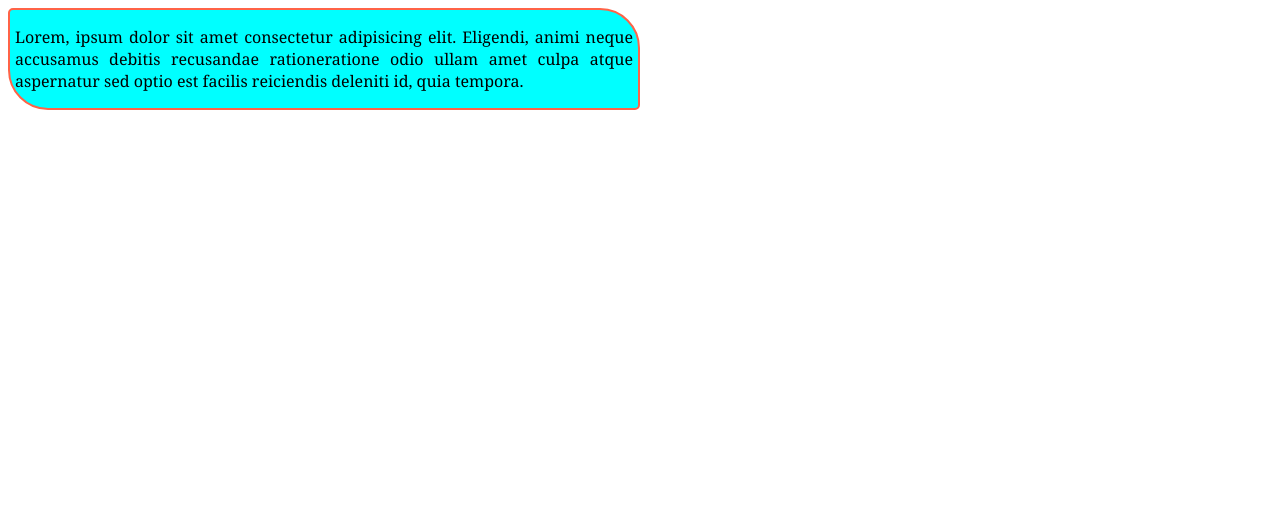
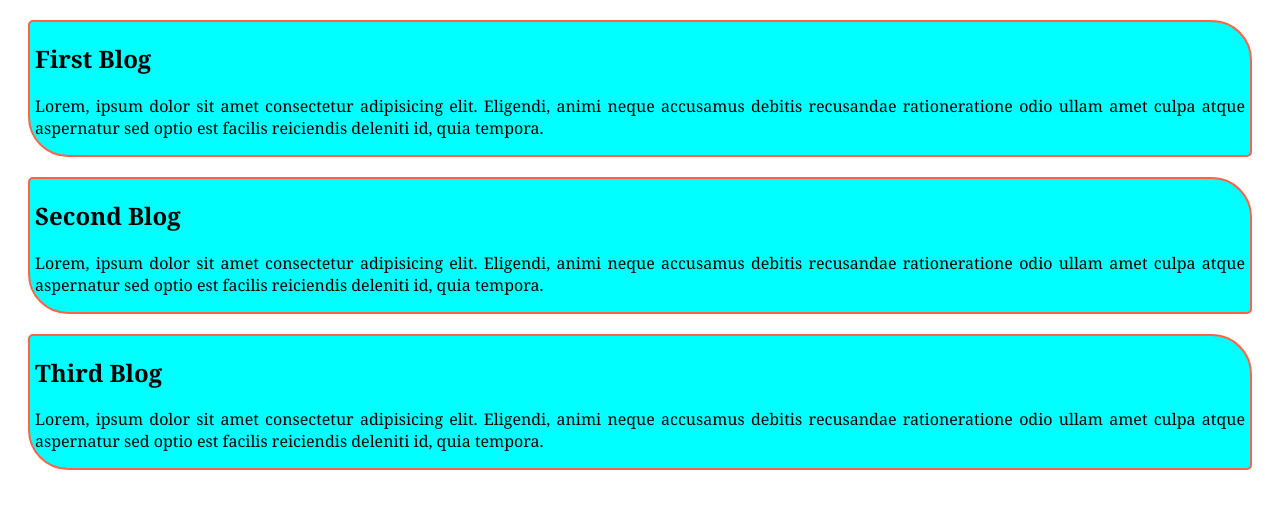
Before and after one commit to Eng-Shifat/my-simple-repo, a plain HTML site: page index.html in a window 1280 px wide. Drawn offline with Linux system fonts and the light colour scheme.

Commit message:
blogs added

```diff
--- a/Style/unta.css
+++ b/Style/unta.css
@@ -6,4 +6,5 @@ div{
     margin-right: 50%;
     border-radius: 5px 40px;
     padding: 0px 5px;
+    margin: 20px;
 }
--- a/index.html
+++ b/index.html
@@ -8,6 +8,15 @@
 </head>
 <body>
     <div>
+        <h2>First Blog</h2>
+        <p>Lorem, ipsum dolor sit amet consectetur adipisicing elit. Eligendi, animi neque accusamus debitis recusandae <span>ratione</span>ratione odio ullam amet culpa atque aspernatur sed optio est facilis reiciendis deleniti id, quia tempora.</p>
+    </div>
+    <div>
+        <h2>Second Blog</h2>
+        <p>Lorem, ipsum dolor sit amet consectetur adipisicing elit. Eligendi, animi neque accusamus debitis recusandae <span>ratione</span>ratione odio ullam amet culpa atque aspernatur sed optio est facilis reiciendis deleniti id, quia tempora.</p>
+    </div>
+    <div>
+        <h2>Third Blog</h2>
         <p>Lorem, ipsum dolor sit amet consectetur adipisicing elit. Eligendi, animi neque accusamus debitis recusandae <span>ratione</span>ratione odio ullam amet culpa atque aspernatur sed optio est facilis reiciendis deleniti id, quia tempora.</p>
     </div>
 </body>
```
